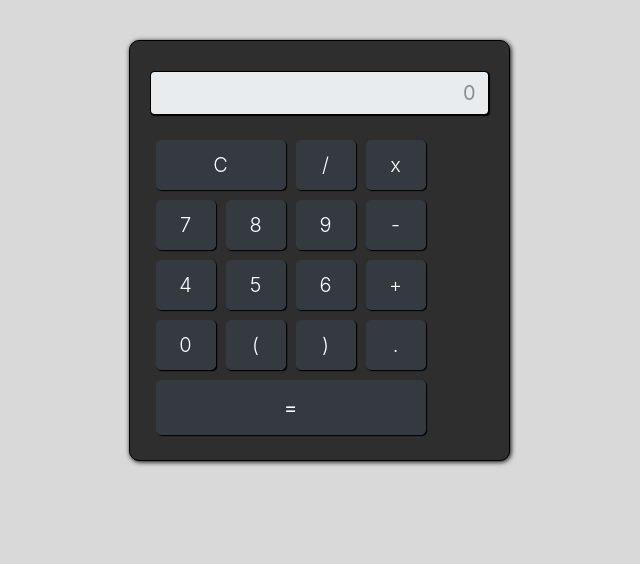
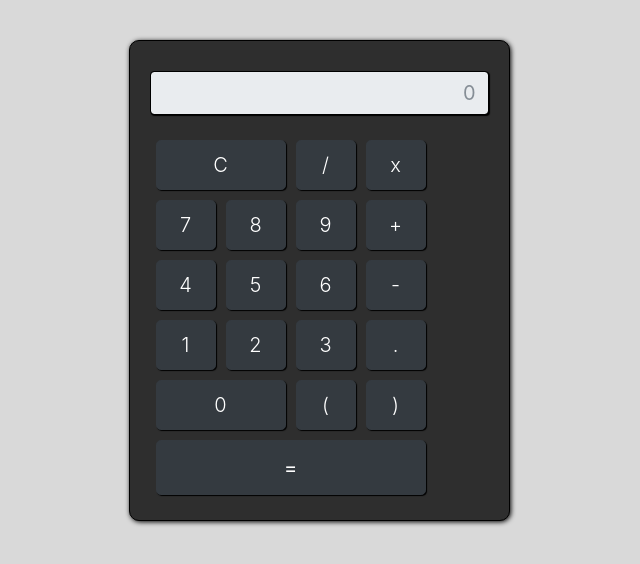
Before and after one commit to duduisonfire/calculadora-HTML, a plain HTML site: page index.html in a window 1280 px wide. Shown: the whole page, without its empty margins (329-969 px from the left). Drawn offline with nearby package versions, Linux system fonts and the light colour scheme.

Commit message:
Correção de bug no HTML

```diff
--- a/index.html
+++ b/index.html
@@ -24,27 +24,27 @@
               <button onclick='calcular("calcValue", 7)' type="button" class="btn btn-dark btn-lg font-weight-light">7</button>
               <button onclick='calcular("calcValue", 8)' type="button" class="btn btn-dark btn-lg font-weight-light">8</button>
               <button onclick='calcular("calcValue", 9)' type="button" class="btn btn-dark btn-lg font-weight-light">9</button>
-              <button onclick='calcular("action", "-")' type="button" class="btn btn-dark btn-lg font-weight-light">-</button>
+              <button onclick='calcular("action", "+")' type="button" class="btn btn-dark btn-lg font-weight-light">+</button>
             </div>
 
             <div class="row">
               <button onclick='calcular("calcValue", 4)' type="button" class="btn btn-dark btn-lg font-weight-light">4</button>
               <button onclick='calcular("calcValue", 5)' type="button" class="btn btn-dark btn-lg font-weight-light">5</button>
               <button onclick='calcular("calcValue", 6)' type="button" class="btn btn-dark btn-lg font-weight-light">6</button>
-              <button onclick='calcular("action", "+")' type="button" class="btn btn-dark btn-lg font-weight-light">+</button>
+              <button onclick='calcular("action", "-")' type="button" class="btn btn-dark btn-lg font-weight-light">-</button>
             </div>
 
             <div class="row">
               <button onclick='calcular("calcValue", 1)' type="button" class="btn btn-dark btn-lg font-weight-light">1</button>
               <button onclick='calcular("calcValue", 2)' type="button" class="btn btn-dark btn-lg font-weight-light">2</button>
               <button onclick='calcular("calcValue", 3)' type="button" class="btn btn-dark btn-lg font-weight-light">3</button>
+              <button onclick='calcular("action", ".")' type="button" class="btn btn-dark btn-lg font-weight-light">.</button>
             </div>
 
-            <div class="row" style="margin-top: -60px">
-              <button onclick='calcular("calcValue", 0)' type="button" class="btn btn-dark btn-lg font-weight-light">0</button>
+            <div class="row">
+              <button onclick='calcular("calcValue", 0)' type="button" class="btn btn-dark btn-lg clear font-weight-light">0</button>
               <button onclick='calcular("action", "parentheses1")' type="button" class="btn btn-dark btn-lg font-weight-light">(</button>
               <button onclick='calcular("action", "parentheses2")' type="button" class="btn btn-dark btn-lg font-weight-light">)</button>
-              <button onclick='calcular("action", ".")' type="button" class="btn btn-dark btn-lg font-weight-light">.</button>
             </div>
             <div class="row">
               <button onclick='calcular("action", "=")' type="button" class="btn btn-dark btn-lg enter">=</button>
```
